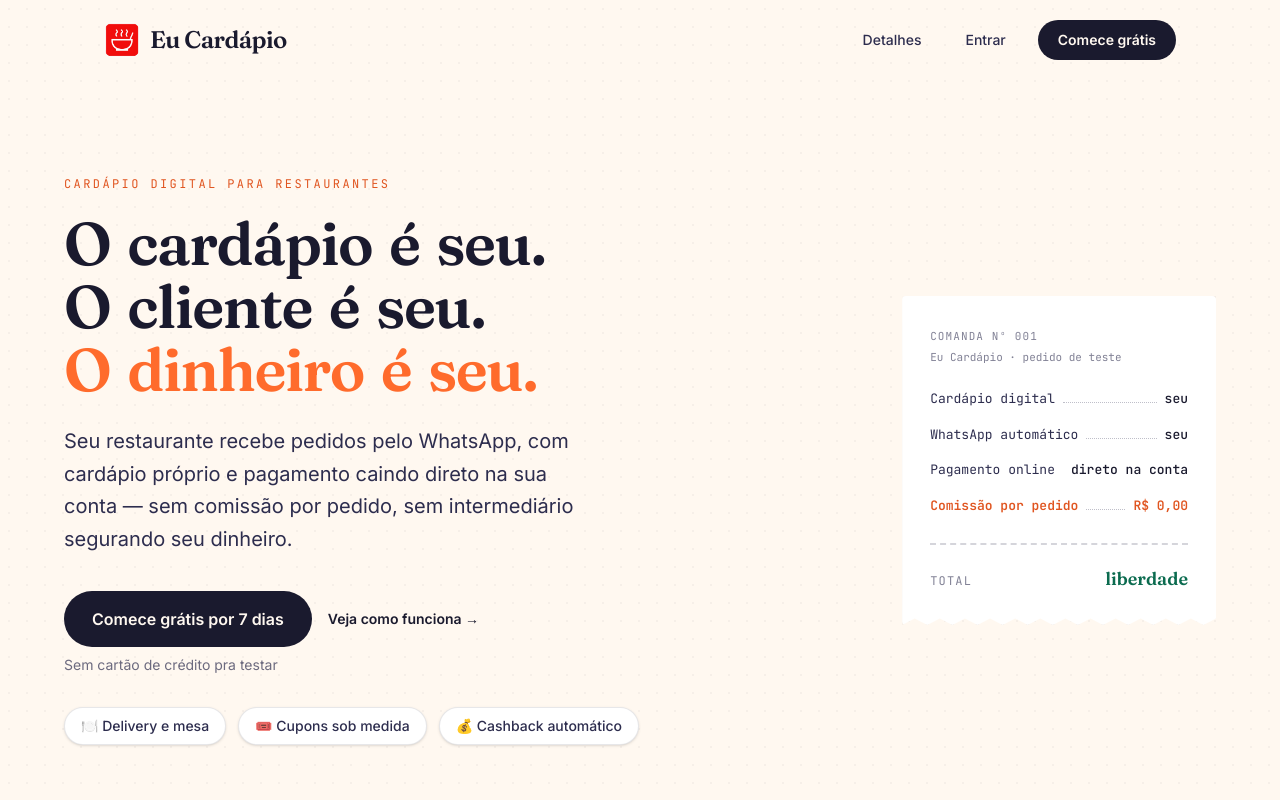
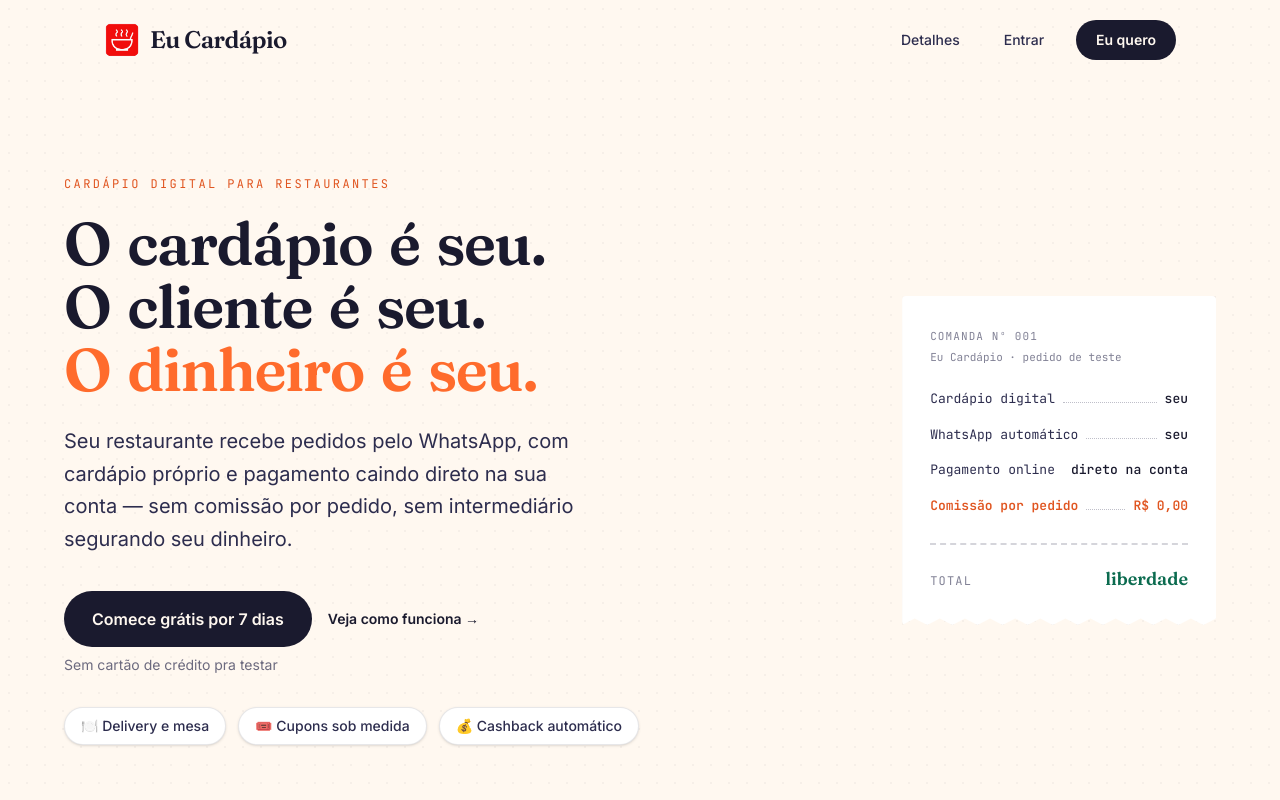
Before and after one commit to jorgeguto87/portal_eucardapio, a React (Vite) app: page / in a window 1280 px wide. Shown: the top 800 px of the page. Built offline with nearby package versions, Linux system fonts and the light colour scheme; no server answers.

Commit message:
Change button text from 'Comece grátis' to 'Eu quero'

```diff
--- a/src/components/Nav.jsx
+++ b/src/components/Nav.jsx
@@ -58,7 +58,7 @@ export default function Nav() {
             onClick={scrollToSignup}
             className="inline-block text-sm font-semibold text-paper bg-ink hover:bg-ink-soft transition-colors rounded-full px-5 py-2.5"
           >
-            Comece grátis
+            Eu quero
           </a>
         </div>
       </nav>
```
